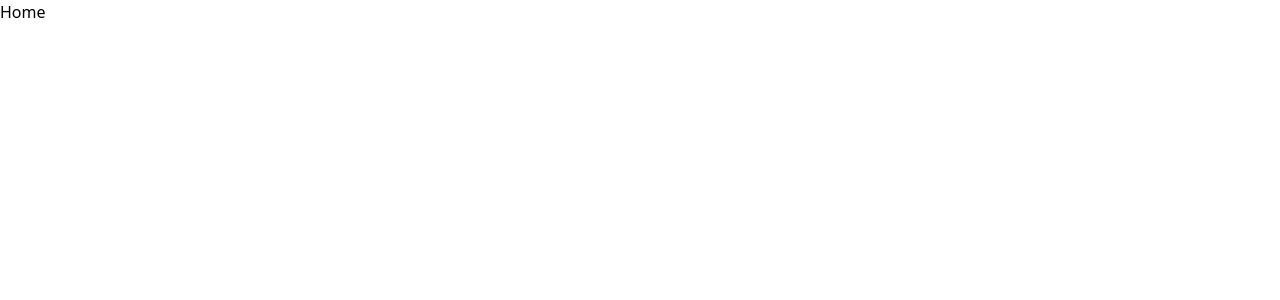
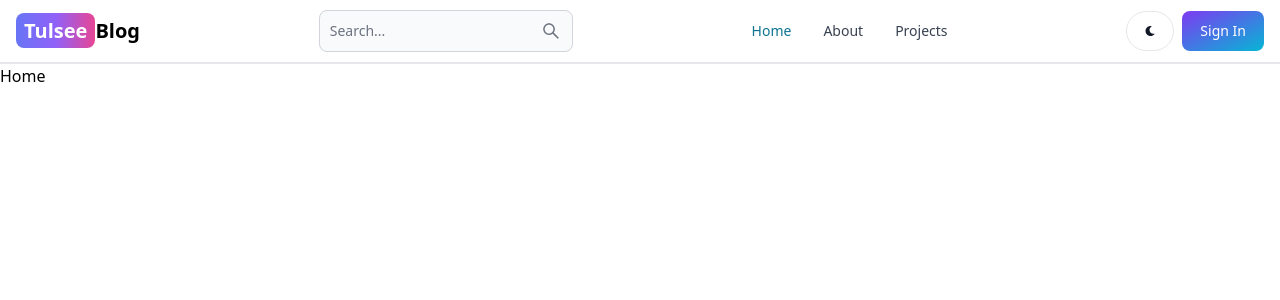
Before and after one commit to Tulsee/Blog-website, a React (Vite) app in the folder client/: page / in a window 1280 px wide. Shown: the top 300 px of the page. Built offline with nearby package versions, Linux system fonts and the light colour scheme.

Commit message:
created Header Component

```diff
--- a/client/package.json
+++ b/client/package.json
@@ -10,8 +10,10 @@
     "preview": "vite preview"
   },
   "dependencies": {
+    "flowbite-react": "^0.7.2",
     "react": "^18.2.0",
     "react-dom": "^18.2.0",
+    "react-icons": "^5.0.1",
     "react-router-dom": "^6.21.2"
   },
   "devDependencies": {
--- a/client/src/App.jsx
+++ b/client/src/App.jsx
@@ -4,9 +4,11 @@ import SignIn from "./pages/SignIn";
 import SignUp from "./pages/SignUp";
 import About from "./pages/About";
 import Dashboard from "./pages/Dashboard";
+import Header from "./components/Header";
 const App = () => {
   return (
     <Router>
+      <Header />
       <Routes>
         <Route path="/" element={<Home />} />
         <Route path="/about" element={<About />} />
--- /dev/null
+++ b/client/src/components/Header.jsx
@@ -0,0 +1,54 @@
+import { Button, Navbar, TextInput } from "flowbite-react";
+import { Link, useLocation } from "react-router-dom";
+import { AiOutlineSearch } from "react-icons/ai";
+import { FaMoon } from "react-icons/fa";
+
+const Header = () => {
+  const path = useLocation().pathname;
+  return (
+    <Navbar className="border-b-2">
+      <Link
+        to="/"
+        className="self-center whitespace-nowrap text-sm sm:text-xl font-semibold dark:text-white"
+      >
+        <span className="px-2 py-1 bg-gradient-to-r from-indigo-500 via-purple-500 to-pink-500 rounded-lg text-white">
+          Tulsee
+        </span>
+        Blog
+      </Link>
+      <form>
+        <TextInput
+          type="text"
+          placeholder="Search..."
+          rightIcon={AiOutlineSearch}
+          className="hidden lg:inline"
+        />
+      </form>
+      <Button className="w-12 h-10 lg:hidden" color="gray" pill>
+        <AiOutlineSearch />
+      </Button>
+      <div className="flex gap-2 md:order-2">
+        <Button className="w-12 h-10 hidden sm:inline" color="gray" pill>
+          <FaMoon />
+        </Button>
+        <Link to="/sign-in">
+          <Button gradientDuoTone="purpleToBlue">Sign In</Button>
+        </Link>
+        <Navbar.Toggle />
+      </div>
+      <Navbar.Collapse>
+        <Navbar.Link active={path === "/"} as={"div"}>
+          <Link to="/">Home</Link>
+        </Navbar.Link>
+        <Navbar.Link active={path === "/about"} as={"div"}>
+          <Link to="/about">About</Link>
+        </Navbar.Link>
+        <Navbar.Link active={path === "/projects"} as={"div"}>
+          <Link to="/projects">Projects</Link>
+        </Navbar.Link>
+      </Navbar.Collapse>
+    </Navbar>
+  );
+};
+
+export default Header;
--- a/client/tailwind.config.js
+++ b/client/tailwind.config.js
@@ -1,8 +1,12 @@
 /** @type {import('tailwindcss').Config} */
 export default {
-  content: ["./index.html", "./src/**/*.{js,ts,jsx,tsx}"],
+  content: [
+    "./index.html",
+    "./src/**/*.{js,ts,jsx,tsx}",
+    "node_modules/flowbite-react/**/*.{js,jsx,ts,tsx}",
+  ],
   theme: {
     extend: {},
   },
-  plugins: [],
+  plugins: [require("flowbite/plugin")],
 };
```
Also changed, not shown: 1 other file (tests, documents, lock files or other folders).
